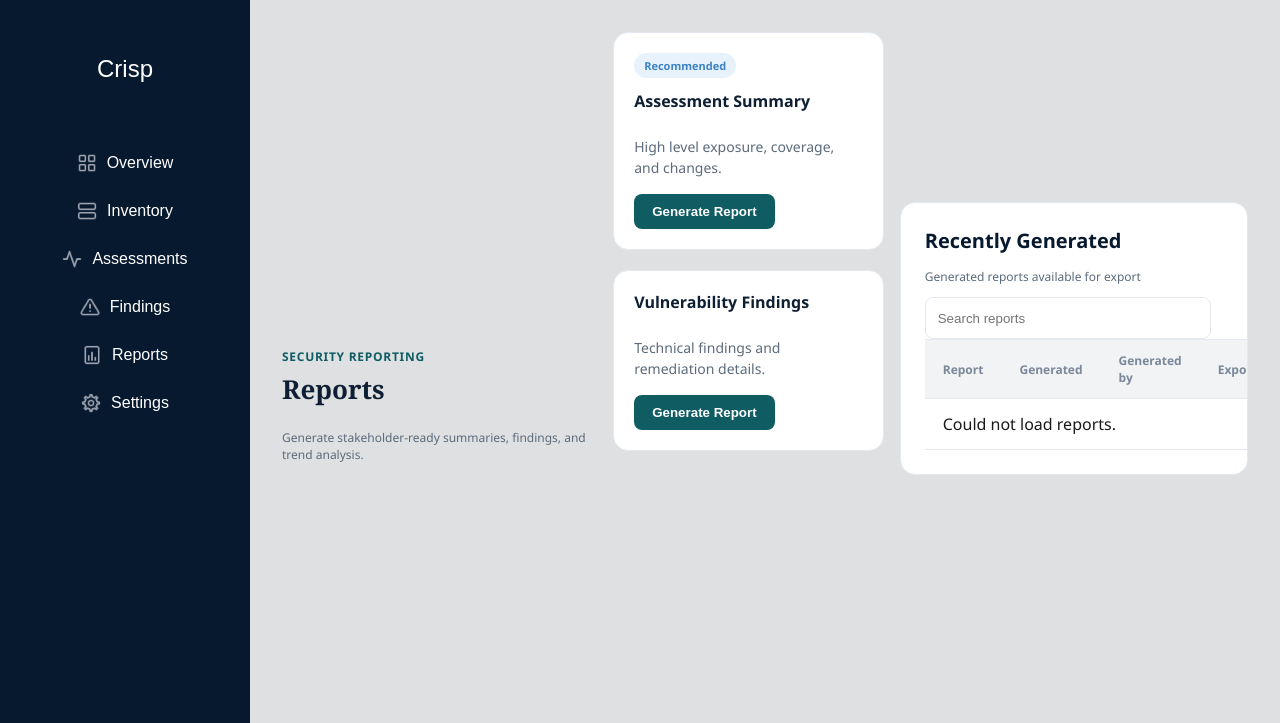
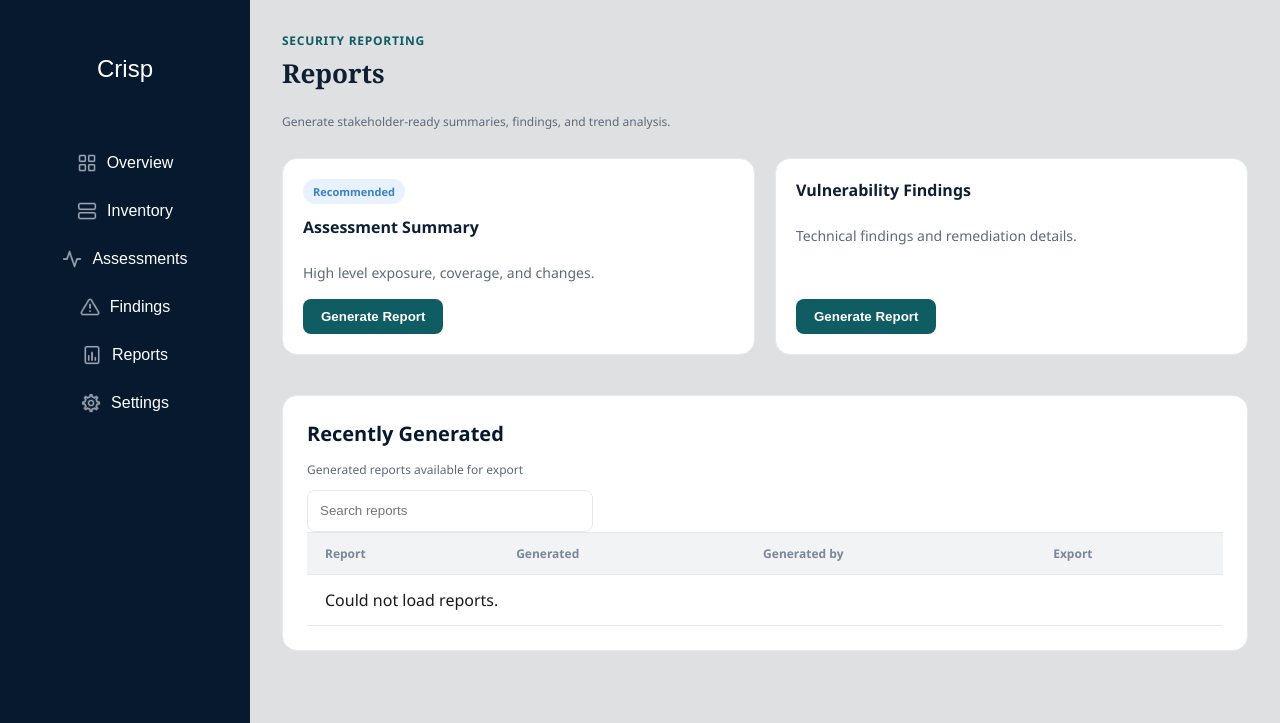
Before and after one commit to gxm097/CRISP, a website: page frontend/reports.html in a window 1280 px wide. Shown: the top 723 px of the page. Drawn offline with Linux system fonts and the light colour scheme; no server answers.

Commit message:
fixed reports tab

```diff
--- a/frontend/Styles/reports.css
+++ b/frontend/Styles/reports.css
@@ -13,8 +13,9 @@
 
 .page-header {
     display: flex;
+    flex-direction: column;
     justify-content: space-between;
-    align-items: flex-end;
+
     gap: 16px;
 }
 
@@ -67,8 +68,8 @@
 /* ---------- REPORT CARDS ---------- */
 
 .report-cards {
-    display: grid;
-    grid-template-columns: repeat(3, 1fr);
+    display: flex;
+
     gap: 18px;
 }
 
```
